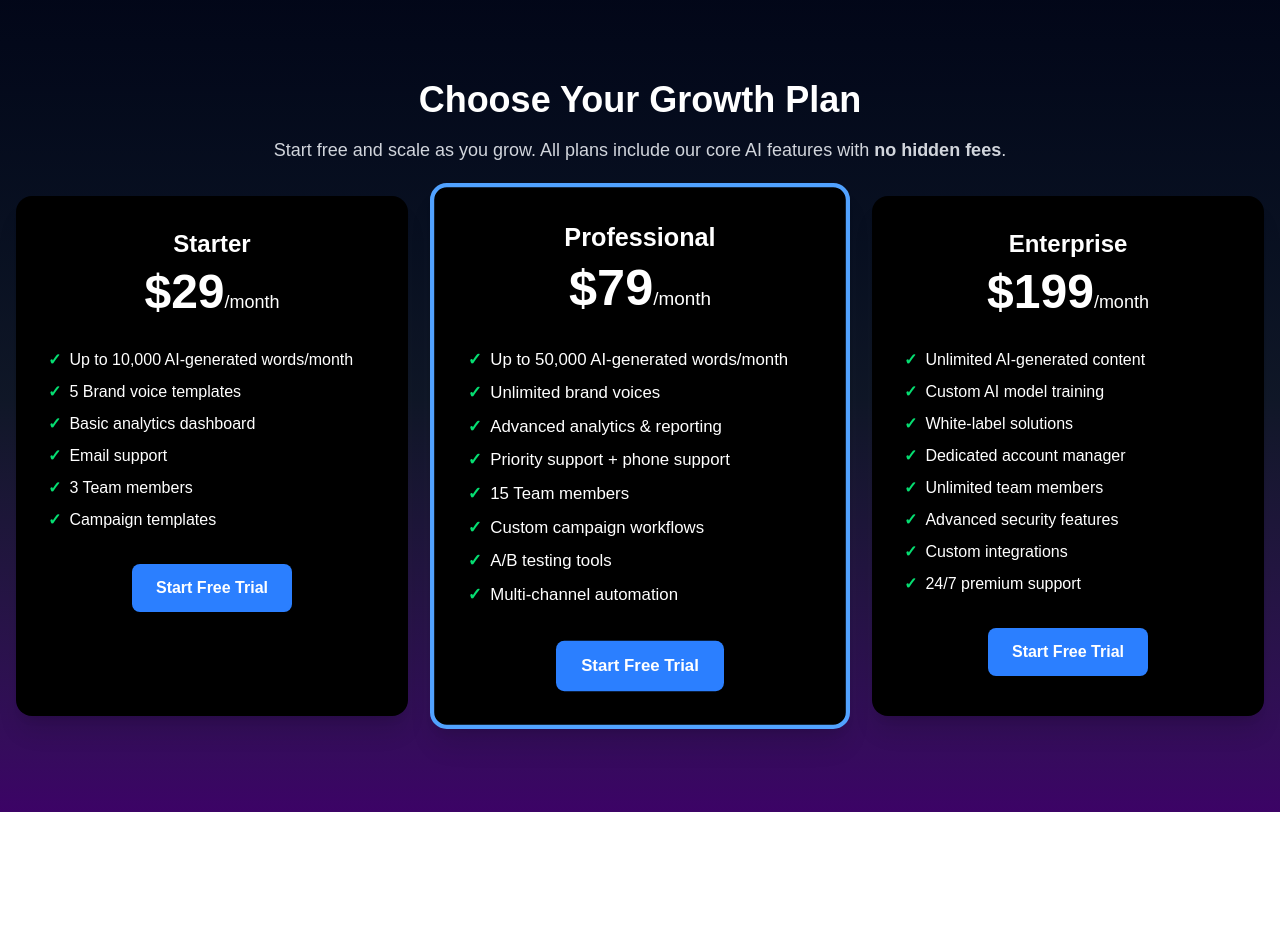
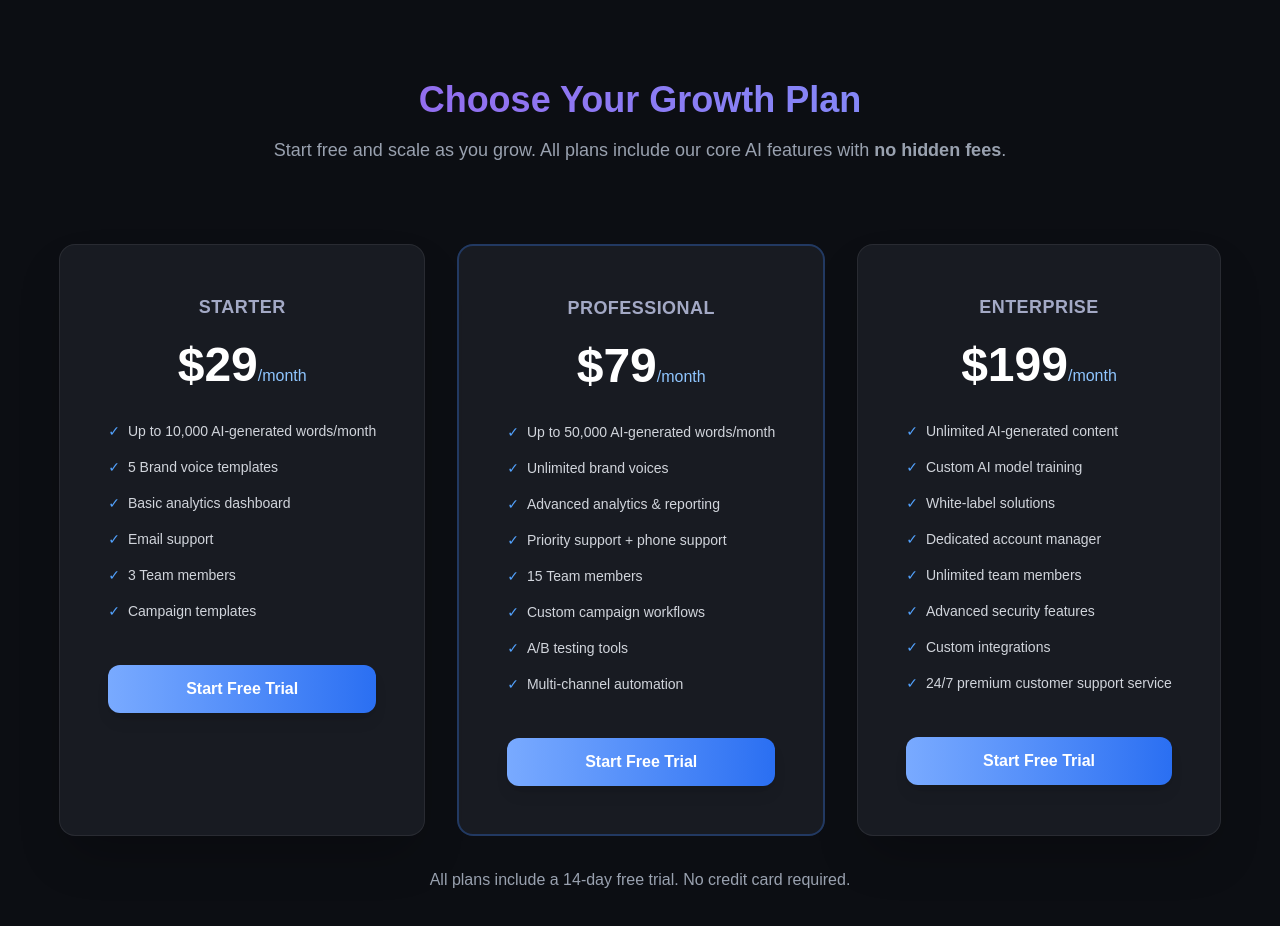
Before and after one commit to Nikita06211/admybrand-ai-suite, a Next.js app: page / in a window 1280 px wide. Shown: the part 1540-2466 px from the top of the page. Before the commit the page ends 2352 px from the top, so only its background shows below. Built offline with nearby package versions, Linux system fonts and the light colour scheme.

Commit message:
Enhance PricingSection with animations and improved styling

```diff
--- a/src/app/components/PricingSection.tsx
+++ b/src/app/components/PricingSection.tsx
@@ -1,34 +1,62 @@
 // src/components/PricingSection.tsx
+"use client";
 
 import Button from "./Button";
-import {plans} from "./data/plans"
+import { plans } from "./data/plans";
+import { motion } from "framer-motion";
 
 export default function PricingSection() {
   return (
-    <section className="py-24 bg-gradient-to-b from-slate-950 via-gray-900 to-purple-950 text-white">
+    <section className="py-24 bg-[#0c0e13]">
       <div className="container mx-auto px-4 text-center">
-        <h2 className="text-4xl font-extrabold mb-4">Choose Your Growth Plan</h2>
-        <p className="mb-8 text-lg text-gray-300">
+        <h2 className="bg-gradient-to-r from-[#9b54e7] to-[#729cff] text-transparent bg-clip-text text-4xl font-extrabold mb-4">
+          Choose Your Growth Plan
+        </h2>
+        <p className="mb-20 text-lg text-gray-400">
           Start free and scale as you grow. All plans include our core AI features with <b>no hidden fees</b>.
         </p>
         <div className="flex flex-col lg:flex-row justify-center items-stretch gap-8">
           {plans.map((plan) => (
-            <div key={plan.title} className={`bg-black bg-opacity-60 rounded-2xl p-8 flex-1 glass-effect shadow-xl ${plan.highlight ? 'border-4 border-blue-400 scale-105' : ''}`}>
-              <div className="text-2xl font-bold mb-2">{plan.title}</div>
-              <div className="text-5xl font-extrabold mb-8">${plan.price}<span className="text-lg font-normal">/month</span></div>
-              <ul className="mb-8">
-                {plan.features.map((f, idx) => (
-                  <li key={f} className="text-left flex items-center mb-2 last:mb-0">
-                    <span className="mr-2 text-green-400 font-bold">✓</span>
+            <motion.div
+              key={plan.title}
+              className={`
+                relative flex flex-col bg-[#20232A]/70
+                rounded-2xl
+                p-12
+                glass-effect
+                shadow-2xl
+                transition
+                ${plan.highlight ? 'border-2 border-blue-500 shadow-[...] z-10' : 'border border-white/10'}
+                hover:shadow-[0_6px_48px_12px_rgba(95,163,255,0.18)]
+                backdrop-blur-lg
+                `}
+              style={{
+                backgroundColor: "rgba(32,35,42,0.68)",
+                border: plan.highlight ? '2px solid rgba(59,130,246,0.30)' : '1px solid rgba(255,255,255,0.075)',
+                backdropFilter: "blur(6px) saturate(120%)",
+                WebkitBackdropFilter: "blur(6px) saturate(120%)"
+              }}
+              whileHover={{ scale: 1.065, boxShadow: "0 12px 48px 16px rgba(119,179,255,0.17)" }}
+              transition={{ type: "spring", stiffness: 275, damping: 24, duration: 0.32 }}
+            >
+              <div className="text-lg font-semibold text-[#a3a9c5] mb-2 uppercase tracking-wide">{plan.title}</div>
+              <div className="text-5xl font-bold mb-8 mt-3 text-white">${plan.price}<span className="text-base font-normal text-blue-300">/month</span></div>
+              <ul className="mb-7 space-y-3">
+                {plan.features.map((f) => (
+                  <li key={f} className="flex mb-4 items-center text-sm text-left text-gray-300">
+                    <span className="mr-2 flex-shrink-0 text-blue-400">✓</span>
                     {f}
                   </li>
                 ))}
               </ul>
-              <Button variant="primary">Start Free Trial</Button>
-            </div>
+              <button className="w-full bg-gradient-to-r from-[#79aaff] to-[#2a6ff2] text-white py-3 rounded-xl font-bold shadow-lg hover:from-[#92cfff] hover:to-[#4d8dfe] transition">
+                Start Free Trial
+              </button>
+            </motion.div>
           ))}
         </div>
       </div>
+      <div className="text-center m-8 text-gray-400"> All plans include a 14-day free trial. No credit card required.</div>
     </section>
   );
 }
--- a/src/app/components/data/plans.ts
+++ b/src/app/components/data/plans.ts
@@ -46,7 +46,7 @@ export const plans: Plan[] = [
       'Unlimited team members',
       'Advanced security features',
       'Custom integrations',
-      '24/7 premium support',
+      '24/7 premium customer support service',
     ],
   },
 ];
```
